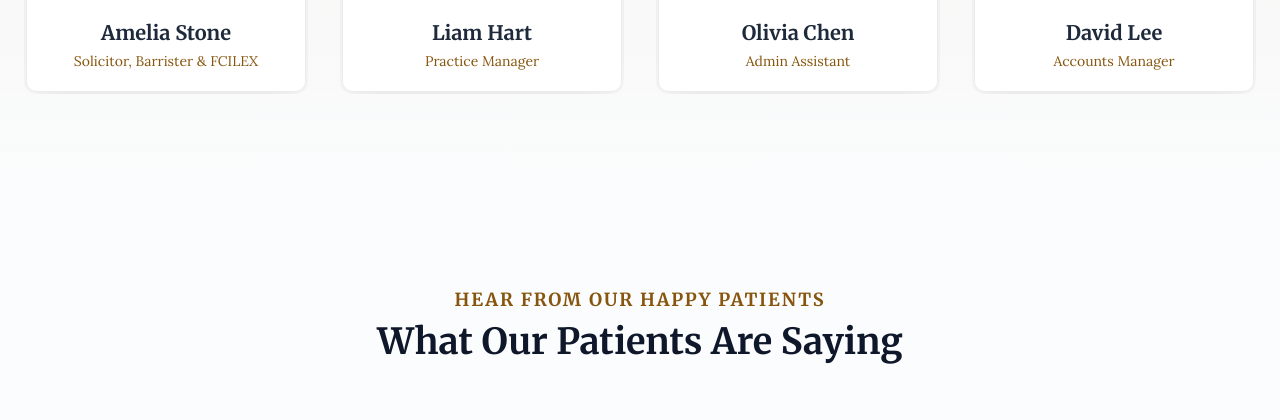
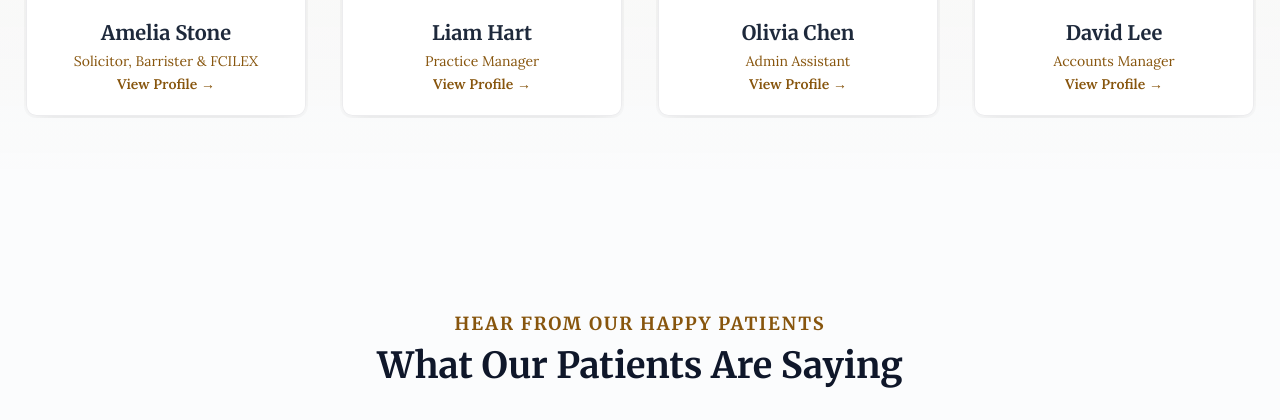
Before and after one commit to Iqbalhossen07/stonebridge, a PHP site: page /index.php in a window 1280 px wide. Shown: the part 4897-5317 px from the top of the page. Run offline with PHP 8.4, Linux system fonts and the light colour scheme; some libraries are stand-ins or nearby versions.

```diff
--- a/blog.php
+++ b/blog.php
@@ -111,7 +111,7 @@
                                     <div class="text-xs text-slate-500 mb-3"><span>Sep 08, 2025</span> &bull; <span>5 min read</span></div>
                                     <h3 class="font-heading text-xl text-slate-800 mb-3 group-hover:text-primary transition-colors"><a href="#">Designing with depth</a></h3>
                                     <p class="text-slate-600 text-sm leading-relaxed mb-4">How shadows and layering can transform a flat design into a dynamic experience.</p>
-                                    <a href="#" class="font-semibold text-sm text-primary hover:underline">Read More &rarr;</a>
+                                    <a href="blog-details.php" class="font-semibold text-sm text-primary hover:underline">Read More &rarr;</a>
                                 </div>
                             </article>
                             <article class="card-premium group" data-aos="fade-up" data-aos-delay="100">
@@ -122,7 +122,7 @@
                                     <div class="text-xs text-slate-500 mb-3"><span>Sep 01, 2025</span> &bull; <span>4 min read</span></div>
                                     <h3 class="font-heading text-xl text-slate-800 mb-3 group-hover:text-primary transition-colors"><a href="#">Invisible gradients</a></h3>
                                     <p class="text-slate-600 text-sm leading-relaxed mb-4">Exploring the subtle art of using gradients to guide the eye without being noticed.</p>
-                                    <a href="#" class="font-semibold text-sm text-primary hover:underline">Read More &rarr;</a>
+                                    <a href="blog-details.php" class="font-semibold text-sm text-primary hover:underline">Read More &rarr;</a>
                                 </div>
                             </article>
                              </div>
--- a/header.php
+++ b/header.php
@@ -32,14 +32,13 @@
             <img class="w-1/6" src="img/logo.png" alt="">
           </a>
           <ul class="hidden md:flex items-center gap-8 font-semibold">
-            <li><a href="#" class="text-sm tracking-wide hover:text-primary  transition-colors">Home</a></li>
-            <li><a href="#about" class="text-sm tracking-wide hover:text-primary  transition-colors">About</a></li>
+            <li><a href="index.php" class="text-sm tracking-wide hover:text-primary  transition-colors">Home</a></li>
+            <li><a href="about.php" class="text-sm tracking-wide hover:text-primary  transition-colors">About</a></li>
             <li><a href="#services" class="text-sm tracking-wide hover:text-primary transition-colors">Services</a></li>
-            <li><a href="#why-us" class="text-sm tracking-wide hover:text-primary transition-colors">Why Us</a></li>
-            <li><a href="#gallery" class="text-sm tracking-wide hover:text-primary transition-colors">Gallery</a></li>
-            <li><a href="#team" class="text-sm tracking-wide hover:text-primary transition-colors">Team</a></li>
-            <li><a href="#blog" class="text-sm tracking-wide hover:text-primary transition-colors">Blog</a></li>
-            <li><a href="#cta" class="text-sm tracking-wide hover:text-primary transition-colors">Contact</a></li>
+            <li><a href="gallery.php" class="text-sm tracking-wide hover:text-primary transition-colors">Gallery</a></li>
+            <li><a href="team.php" class="text-sm tracking-wide hover:text-primary transition-colors">Team</a></li>
+            <li><a href="blog.php" class="text-sm tracking-wide hover:text-primary transition-colors">Blog</a></li>
+            <li><a href="contact.php" class="text-sm tracking-wide hover:text-primary transition-colors">Contact</a></li>
           </ul>
           <div class="hidden md:flex items-center gap-3">
             <a href="#cta" class="btn-premium">Get Started</a>
@@ -49,13 +48,13 @@
         <div id="mobileMenu" class="hidden md:hidden border-t bg-white/80 backdrop-blur-xl">
           <div class="container mx-auto px-6 py-4">
             <ul class="grid gap-3">
-              <li><a href="#about" class="block px-3 py-2 rounded-md hover:bg-slate-100">About</a></li>
+              <li><a href="index.php" class="block px-3 py-2 rounded-md hover:bg-slate-100">Home</a></li>
+              <li><a href="about.php" class="block px-3 py-2 rounded-md hover:bg-slate-100">About</a></li>
               <li><a href="#services" class="block px-3 py-2 rounded-md hover:bg-slate-100">Services</a></li>
-              <li><a href="#why-us" class="block px-3 py-2 rounded-md hover:bg-slate-100">Why Us</a></li>
-              <li><a href="#gallery" class="block px-3 py-2 rounded-md hover:bg-slate-100">Gallery</a></li>
-              <li><a href="#team" class="block px-3 py-2 rounded-md hover:bg-slate-100">Team</a></li>
-              <li><a href="#blog" class="block px-3 py-2 rounded-md hover:bg-slate-100">Blog</a></li>
-              <li><a href="#cta" class="block text-center px-3 py-2 rounded-md bg-primary text-white">Get Started</a></li>
+              <li><a href="gallery.php" class="block px-3 py-2 rounded-md hover:bg-slate-100">Gallery</a></li>
+              <li><a href="team.php" class="block px-3 py-2 rounded-md hover:bg-slate-100">Team</a></li>
+              <li><a href="blog.php" class="block px-3 py-2 rounded-md hover:bg-slate-100">Blog</a></li>
+              <li><a href="contact.php" class="block text-center px-3 py-2 rounded-md bg-primary text-white">Get Started</a></li>
             </ul>
           </div>
         </div>
--- a/index.php
+++ b/index.php
@@ -743,6 +743,7 @@
                 <div class="p-5 text-center">
                   <h4 class="font-heading text-xl text-slate-800">Amelia Stone</h4>
                   <p class="text-primary text-sm mt-1">Solicitor, Barrister & FCILEX</p>
+                  <a href="team-details.php" class="font-semibold text-sm text-primary hover:underline">View Profile &rarr;</a>
                 </div>
               </div>
               <div class="social-panel">
@@ -759,11 +760,13 @@
                 <div class="p-5 text-center">
                   <h4 class="font-heading text-xl text-slate-800">Liam Hart</h4>
                   <p class="text-primary text-sm mt-1">Practice Manager</p>
+                   <a href="team-details.php" class="font-semibold text-sm text-primary hover:underline">View Profile &rarr;</a>
                 </div>
               </div>
               <div class="social-panel">
                   <a href="#" aria-label="Twitter" class="social-link"><svg viewBox="0 0 24 24" class="h-6 w-6" fill="currentColor"><path d="M22.46,6C21.69,6.35 20.86,6.58 20,6.69C20.88,6.16 21.56,5.32 21.88,4.31C21.05,4.81 20.13,5.16 19.16,5.36C18.37,4.5 17.26,4 16,4C13.65,4 11.73,5.92 11.73,8.29C11.73,8.63 11.77,8.96 11.84,9.27C8.28,9.09 5.11,7.38 2.9,4.79C2.53,5.42 2.33,6.16 2.33,6.94C2.33,8.43 3.1,9.78 4.22,10.59C3.47,10.57 2.78,10.36 2.17,10.03C2.17,10.05 2.17,10.07 2.17,10.08C2.17,12.19 3.65,13.95 5.6,14.34C5.24,14.44 4.86,14.5 4.47,14.5C4.2,14.5 3.93,14.47 3.67,14.42C4.22,16.14 5.8,17.38 7.69,17.42C6.23,18.55 4.41,19.23 2.42,19.23C2.08,19.23 1.75,19.21 1.42,19.16C3.34,20.43 5.65,21.23 8.13,21.23C16,21.23 20.33,14.41 20.33,8.79C20.33,8.62 20.33,8.45 20.32,8.28C21.17,7.69 21.89,6.9 22.46,6Z"></path></svg></a>
                   <a href="#" aria-label="LinkedIn" class="social-link"><svg viewBox="0 0 24 24" class="h-6 w-6" fill="currentColor"><path d="M19,3A2,2 0 0,1 21,5V19A2,2 0 0,1 19,21H5A2,2 0 0,1 3,19V5A2,2 0 0,1 5,3H19M18.5,18.5V13.2A3.26,3.26 0 0,0 15.24,9.94C14.39,9.94 13.4,10.43 12.9,11.2V10.13H10.13V18.5H12.9V13.57C12.9,12.8 13.54,12.17 14.31,12.17C15.08,12.17 15.72,12.8 15.72,13.57V18.5H18.5M6.88,8.56A1.68,1.68 0 0,0 8.56,6.88C8.56,6 8,5.19 6.88,5.19C5.76,5.19 5.19,6 5.19,6.88C5.19,7.77 5.76,8.56 6.88,8.56M8.27,18.5V10.13H5.5V18.5H8.27Z"></path></svg></a>
+
               </div>
             </div>
 
@@ -775,6 +778,7 @@
                 <div class="p-5 text-center">
                   <h4 class="font-heading text-xl text-slate-800">Olivia Chen</h4>
                   <p class="text-primary text-sm mt-1">Admin Assistant</p>
+                   <a href="team-details.php" class="font-semibold text-sm text-primary hover:underline">View Profile &rarr;</a>
                 </div>
               </div>
               <div class="social-panel">
@@ -791,6 +795,7 @@
                 <div class="p-5 text-center">
                   <h4 class="font-heading text-xl text-slate-800">David Lee</h4>
                   <p class="text-primary text-sm mt-1">Accounts Manager</p>
+                   <a href="team-details.php" class="font-semibold text-sm text-primary hover:underline">View Profile &rarr;</a>
                 </div>
               </div>
               <div class="social-panel">
@@ -964,7 +969,7 @@
           <p class="text-slate-600 text-sm leading-relaxed mb-4">
             How shadows and layering can transform a flat design into a dynamic experience.
           </p>
-          <a href="#" class="font-semibold text-sm text-primary hover:underline">Read More &rarr;</a>
+          <a href="blog-details.php" class="font-semibold text-sm text-primary hover:underline">Read More &rarr;</a>
         </div>
       </article>
 
@@ -982,7 +987,7 @@
           <p class="text-slate-600 text-sm leading-relaxed mb-4">
             Exploring the subtle art of using gradients to guide the eye without being noticed.
           </p>
-          <a href="#" class="font-semibold text-sm text-primary hover:underline">Read More &rarr;</a>
+        <a href="blog-details.php" class="font-semibold text-sm text-primary hover:underline">Read More &rarr;</a>
         </div>
       </article>
 
@@ -1000,7 +1005,7 @@
           <p class="text-slate-600 text-sm leading-relaxed mb-4">
             How to use subtle animations to enhance user experience instead of distracting.
           </p>
-          <a href="#" class="font-semibold text-sm text-primary hover:underline">Read More &rarr;</a>
+          <a href="blog-details.php" class="font-semibold text-sm text-primary hover:underline">Read More &rarr;</a>
         </div>
       </article>
 
@@ -1018,7 +1023,7 @@
           <p class="text-slate-600 text-sm leading-relaxed mb-4">
             Simple steps to make your web projects inclusive for everyone.
           </p>
-          <a href="#" class="font-semibold text-sm text-primary hover:underline">Read More &rarr;</a>
+          <a href="blog-details.php" class="font-semibold text-sm text-primary hover:underline">Read More &rarr;</a>
         </div>
       </article>
 
--- a/team.php
+++ b/team.php
@@ -102,6 +102,7 @@
                 <div class="p-5 text-center">
                   <h4 class="font-heading text-xl text-slate-800">Amelia Stone</h4>
                   <p class="text-primary text-sm mt-1">Solicitor, Barrister & FCILEX</p>
+                   <a href="team-details.php" class="font-semibold text-sm text-primary hover:underline">View Profile &rarr;</a>
                 </div>
               </div>
               <div class="social-panel">
@@ -118,6 +119,7 @@
                 <div class="p-5 text-center">
                   <h4 class="font-heading text-xl text-slate-800">Liam Hart</h4>
                   <p class="text-primary text-sm mt-1">Practice Manager</p>
+                   <a href="team-details.php" class="font-semibold text-sm text-primary hover:underline">View Profile &rarr;</a>
                 </div>
               </div>
               <div class="social-panel">
@@ -134,6 +136,7 @@
                 <div class="p-5 text-center">
                   <h4 class="font-heading text-xl text-slate-800">Olivia Chen</h4>
                   <p class="text-primary text-sm mt-1">Admin Assistant</p>
+                   <a href="team-details.php" class="font-semibold text-sm text-primary hover:underline">View Profile &rarr;</a>
                 </div>
               </div>
               <div class="social-panel">
@@ -150,6 +153,7 @@
                 <div class="p-5 text-center">
                   <h4 class="font-heading text-xl text-slate-800">David Lee</h4>
                   <p class="text-primary text-sm mt-1">Accounts Manager</p>
+                   <a href="team-details.php" class="font-semibold text-sm text-primary hover:underline">View Profile &rarr;</a>
                 </div>
               </div>
               <div class="social-panel">
```
Also changed, not shown: blog-details.php (+2 -5 lines).
